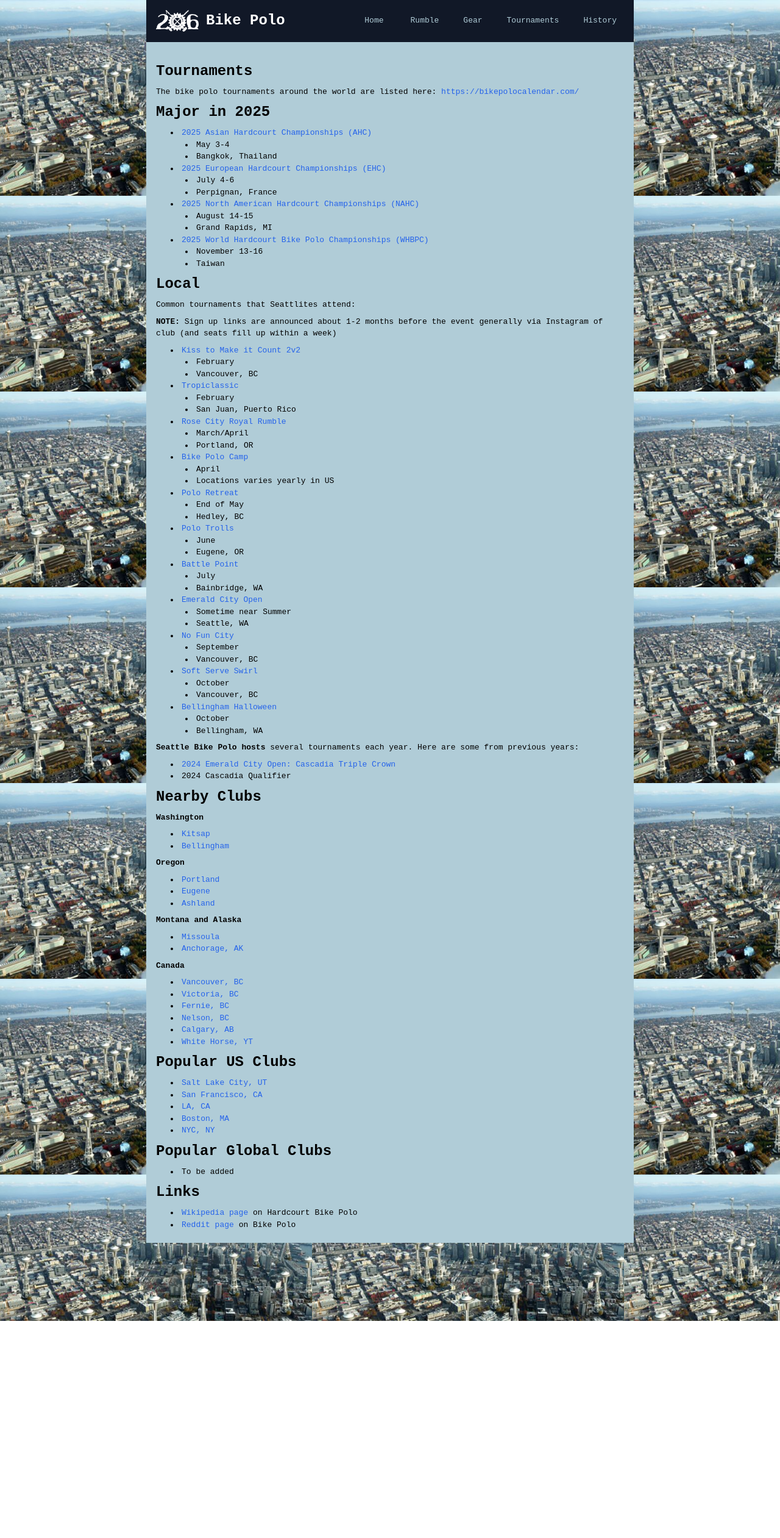
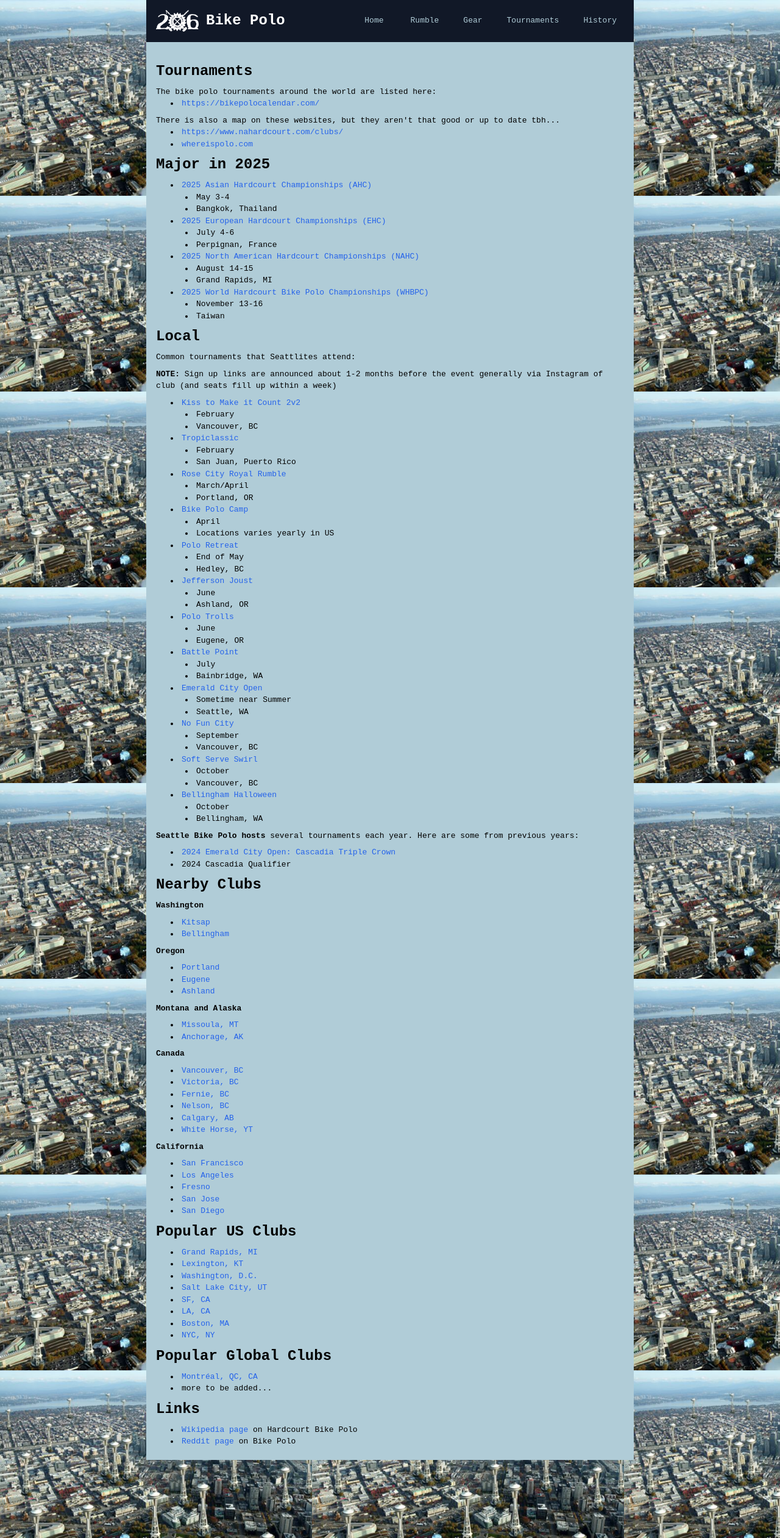
Before and after one commit to geluso/206bikepolo.com, a Next.js app: page /tournaments in a window 1280 px wide. Shown: the whole page at 61% size. Before the commit the page ends 2166 px from the top, so only its background shows below. Built offline with nearby package versions, Linux system fonts and the light colour scheme.

Commit message:
Redo tourney pages based on Diego's reccs and change to events to shorten navtab

```diff
--- a/app/tournaments/page.tsx
+++ b/app/tournaments/page.tsx
@@ -3,12 +3,23 @@ export default function Page() {
   <div className="mb-32">
 
   <h2 className="my-2 text-2xl font-extrabold">Tournaments</h2>
-  <p className="mb-2">
-    The bike polo tournaments around the world are listed here:{" "}
-    <a href="https://bikepolocalendar.com/" target="_blank">
+  <p className="">
+    The bike polo tournaments around the world are listed here:
+  </p>
+    <ul className="mb-2 ps-6 list-disc list-inside">
+    <li><a href="https://bikepolocalendar.com/" target="_blank">
       https://bikepolocalendar.com/
-    </a>
-  </p>
+    </a></li>
+    </ul>
+
+    <p>
+    There is also a map on these websites, but they aren't that good or up to date tbh...
+    </p>
+
+      <ul className="ps-6 list-disc list-inside">
+        <li><a href="https://www.nahardcourt.com/clubs/">https://www.nahardcourt.com/clubs/</a></li>
+        <li><a href="whereispolo.com">whereispolo.com</a></li>
+      </ul>
 
   <h2 className="my-2 text-2xl font-extrabold">Major in 2025 </h2>
   <ul className="ps-6 my-2 list-disc list-inside">
@@ -103,6 +114,15 @@ export default function Page() {
       <ul className="ps-6 list-disc list-inside">
         <li>End of May</li>
         <li>Hedley, BC</li>
+      </ul>
+    </li>
+    <li>
+      <a href="https://bikepolocalendar.com/event/jefferson-joust" target="_blank">
+        Jefferson Joust
+      </a>
+      <ul className="ps-6 list-disc list-inside">
+        <li>June</li>
+        <li>Ashland, OR</li>
       </ul>
     </li>
     <li>
@@ -203,7 +223,7 @@ export default function Page() {
 
   <ul className="ps-6 my-2 list-disc list-inside">
     <li><a href="https://www.instagram.com/missoula.bikepolo/" target="_blank">
-      Missoula
+      Missoula, MT
     </a></li>
     <li><a href="https://www.instagram.com/anchoragesfinestbikepolo/?hl=en" target="_blank">
       Anchorage, AK
@@ -222,7 +242,7 @@ export default function Page() {
     <li><a href="https://www.instagram.com/ferniebikepolo/" target="_blank">
       Fernie, BC
     </a></li>
-    <li><a href="https://www.facebook.com/nelsonbikepolo/" target="_blank">
+    <li><a href="https://www.instagram.com/nelsonbc_bikepolo" target="_blank">
       Nelson, BC
     </a></li>
     <li><a href="https://www.instagram.com/calgarybikepolo/" target="_blank">
@@ -233,13 +253,43 @@ export default function Page() {
     </a></li>
   </ul>
 
+
+  <p className="font-bold my-2">California</p>
+
+  <ul className="ps-6 my-2 list-disc list-inside">
+    <li><a href="https://www.instagram.com/sf.bike.polo/" target="_blank">
+      San Francisco
+    </a></li>
+    <li><a href="https://www.instagram.com/losangelesbikepolo/" target="_blank">
+      Los Angeles
+    </a></li>
+    <li><a href="https://www.instagram.com/fresnobikepolo/" target="_blank">
+      Fresno
+    </a></li>
+    <li><a href="https://www.instagram.com/sanjosebikepolo/" target="_blank">
+      San Jose
+    </a></li>
+    <li><a href="https://www.instagram.com/sandiegobikepolo/" target="_blank">
+      San Diego
+    </a></li>
+  </ul>
+
   <h2 className="my-2 text-2xl font-extrabold">Popular US Clubs</h2>
   <ul className="ps-6 my-2 list-disc list-inside">
+    <li><a href="https://www.instagram.com/grbikepolo/" target="_blank">
+        Grand Rapids, MI
+      </a></li>
+    <li><a href="https://www.instagram.com/lexingtonbikepolo/" target="_blank">
+        Lexington, KT
+      </a></li>
+    <li><a href="https://www.instagram.com/dcbikepolo/" target="_blank">
+        Washington, D.C.
+      </a></li>
     <li><a href="https://www.instagram.com/beehivebikepolo/" target="_blank">
         Salt Lake City, UT
       </a></li>
     <li><a href="https://www.instagram.com/sf.bike.polo/?hl=en" target="_blank">
-        San Francisco, CA
+        SF, CA
       </a></li>
     <li><a href="https://www.instagram.com/losangelesbikepolo/?hl=en" target="_blank">
         LA, CA
@@ -254,7 +304,10 @@ export default function Page() {
 
   <h2 className="my-2 text-2xl font-extrabold">Popular Global Clubs</h2>
   <ul className="ps-6 my-2 list-disc list-inside">
-    <li>To be added</li>
+    <li><a href="https://www.instagram.com/montrealbikepolo/" target="_blank">
+        Montréal, QC, CA
+      </a></li>
+    <li>more to be added...</li>
   </ul>
 
   <h2 className="my-2 text-2xl font-extrabold">Links</h2>
```
